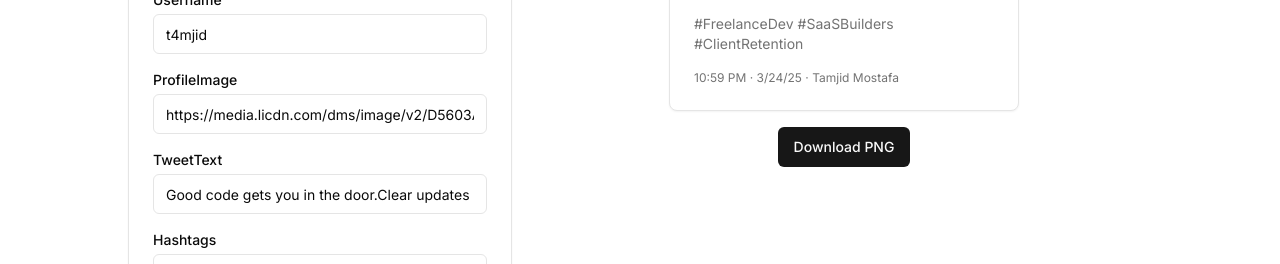
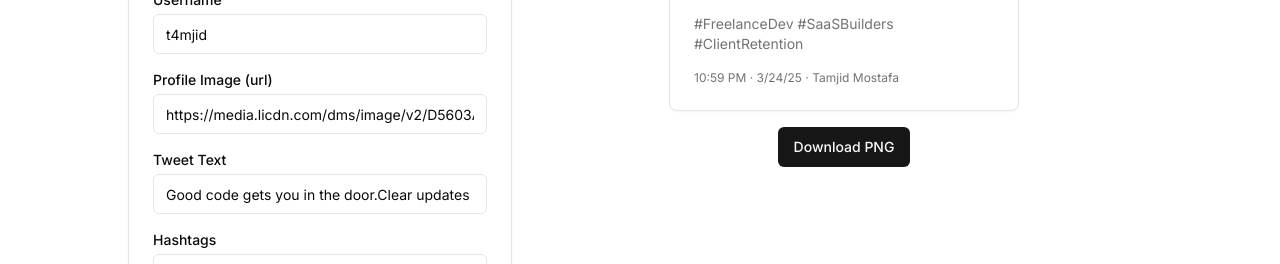
Before and after one commit to Tamjid-Mostafa/snapmytweet, a Next.js app: page / in a window 1280 px wide. Shown: the part 220-484 px from the top of the page. Built offline with nearby package versions, Linux system fonts and the light colour scheme.

Commit message:
Refactor EditorPanel component to use individual input fields

```diff
--- a/src/components/EditorPanel.tsx
+++ b/src/components/EditorPanel.tsx
@@ -10,22 +10,61 @@ export default function EditorPanel({ tweetData, setTweetData }: any) {
     <Card className="w-full max-w-sm mx-auto">
       <ScrollArea className="md:h-full h-[40vh] py-4">
         <CardContent className="p-6 space-y-4">
-          {["name", "username", "profileImage", "tweetText", "hashtags"].map(
-            (field) => (
-              <div key={field}>
-                <Label className="capitalize mb-1 block text-sm font-medium">
-                  {field}
-                </Label>
+          <div>
+            <Label className="block text-sm font-medium mb-1">Name</Label>
             <Input
               type="text"
-                  value={tweetData[field]}
+              value={tweetData.name}
               onChange={(e) =>
-                    setTweetData({ ...tweetData, [field]: e.target.value })
+                setTweetData({ ...tweetData, name: e.target.value })
               }
             />
           </div>
-            )
-          )}
+
+          <div>
+            <Label className="block text-sm font-medium mb-1">Username</Label>
+            <Input
+              type="text"
+              value={tweetData.username}
+              onChange={(e) =>
+                setTweetData({ ...tweetData, username: e.target.value })
+              }
+            />
+          </div>
+
+          <div>
+            <Label className="block text-sm font-medium mb-1">Profile Image (url)</Label>
+            <Input
+              type="text"
+              value={tweetData.profileImage}
+              onChange={(e) =>
+                setTweetData({ ...tweetData, profileImage: e.target.value })
+              }
+            />
+          </div>
+
+          <div>
+            <Label className="block text-sm font-medium mb-1">Tweet Text</Label>
+            <Input
+              type="text"
+              value={tweetData.tweetText}
+              onChange={(e) =>
+                setTweetData({ ...tweetData, tweetText: e.target.value })
+              }
+            />
+          </div>
+
+          <div>
+            <Label className="block text-sm font-medium mb-1">Hashtags</Label>
+            <Input
+              type="text"
+              value={tweetData.hashtags}
+              onChange={(e) =>
+                setTweetData({ ...tweetData, hashtags: e.target.value })
+              }
+            />
+          </div>
+
           <div>
             <Label className="block text-sm font-medium mb-1">Time</Label>
             <DateTimePicker24h
@@ -35,10 +74,9 @@ export default function EditorPanel({ tweetData, setTweetData }: any) {
               }
             />
           </div>
+
           <div>
-            <Label className="block text-sm font-medium mb-1">
-              Background Color (optional)
-            </Label>
+            <Label className="block text-sm font-medium mb-1">Background Color (optional)</Label>
             <Input
               type="color"
               value={tweetData.bgColor || "#ffffff"}
@@ -48,6 +86,7 @@ export default function EditorPanel({ tweetData, setTweetData }: any) {
               className="h-10 p-0 border-none"
             />
           </div>
+
           {/* <div>
             <Label className="block text-sm font-medium mb-1">
               Card Width ({tweetData.width}px)
```
Lines whose indentation alone changed are shown as unchanged.
